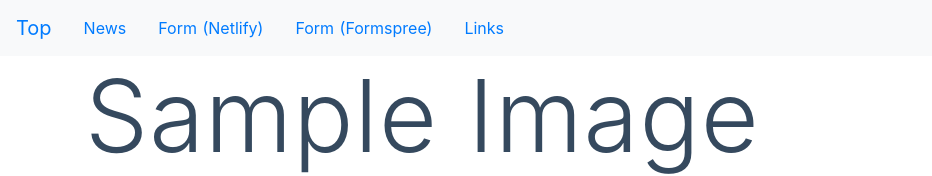
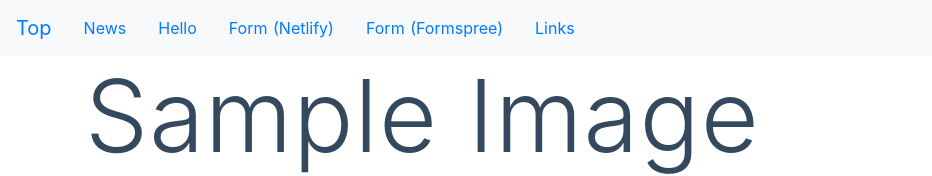
Before and after one commit to ogawatti/nuxt-sample, a Nuxt app: page / in a window 1280 px wide. Shown: the top 176 px of the page, without its empty margins (0-932 px from the left). Built offline with nearby package versions, Linux system fonts and the light colour scheme.

Commit message:
add _redirect for proxy

```diff
--- a/layouts/default.vue
+++ b/layouts/default.vue
@@ -7,6 +7,9 @@
           <b-nav>
             <b-nav-item>
               <nuxt-link to="/news">News</nuxt-link>
+            </b-nav-item>
+            <b-nav-item>
+              <a href="/hello">Hello</a>
             </b-nav-item>
             <b-nav-item>
               <nuxt-link to="/form">Form (Netlify)</nuxt-link>
```
Also changed, not shown: 1 other file (tests, documents, lock files or other folders).
